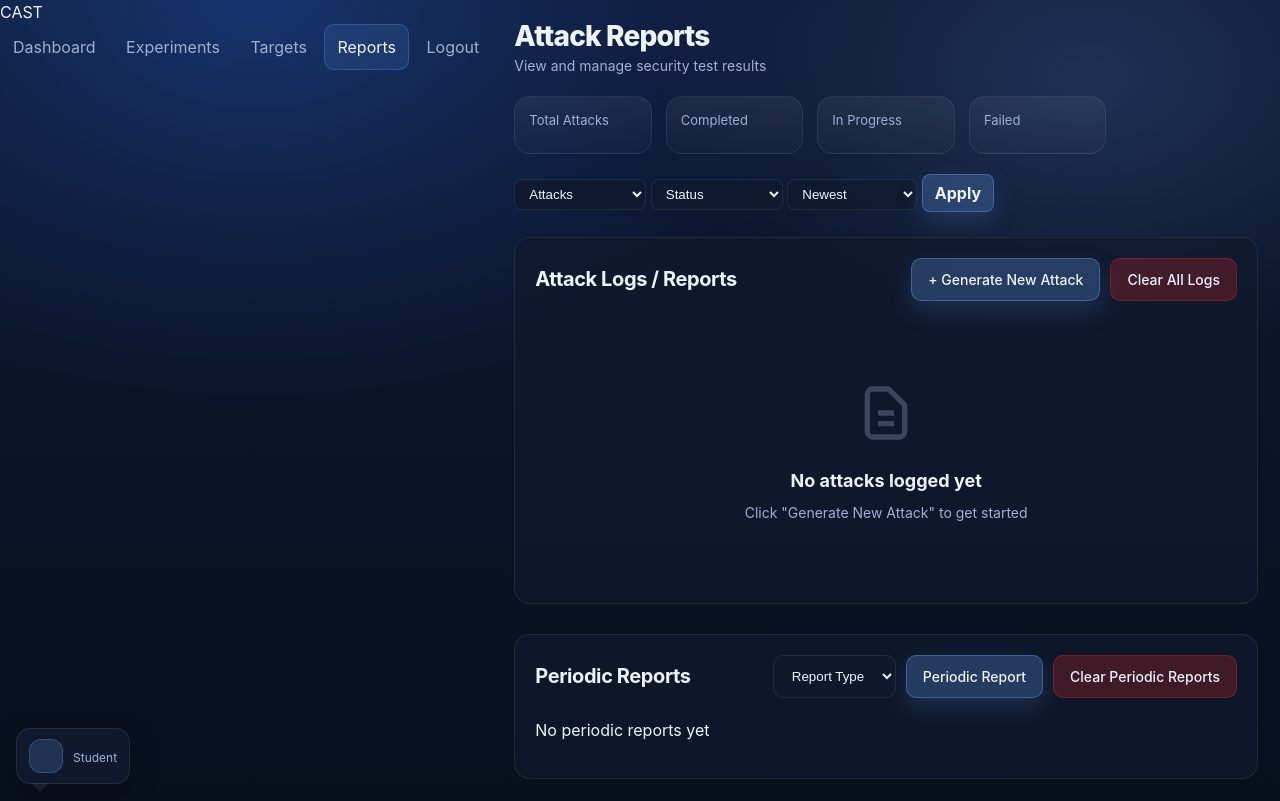
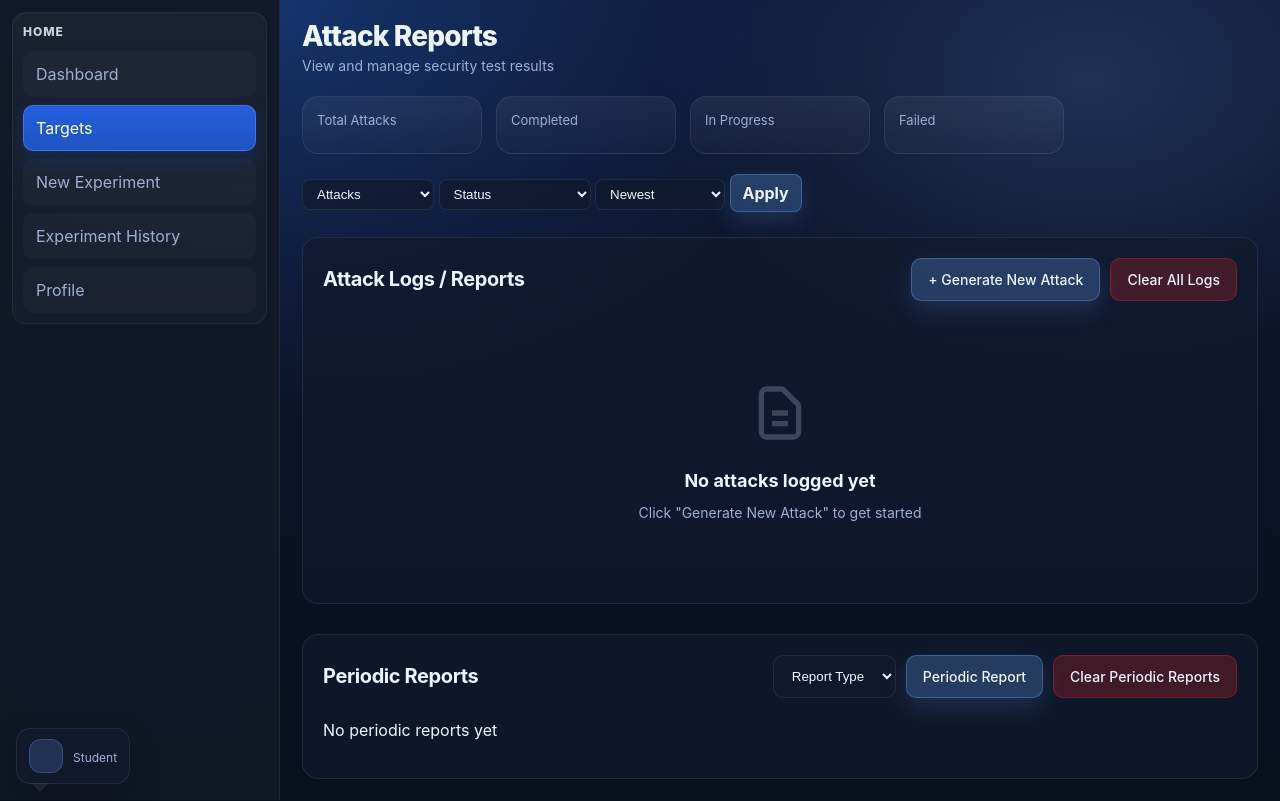
Before and after one commit to jestrada27/CAST---Cyber-Attack-Simulation-Toolkit, a Flask app: template templates/database.html in a window 1280 px wide. Run offline with Flask 3, Linux system fonts and the light colour scheme; the template is opened without the code that fills it, so the values that code supplies are empty.

Commit message:
Update database.html

```diff
--- a/templates/database.html
+++ b/templates/database.html
@@ -472,16 +472,18 @@
 
    <div class="layout">
        <!-- Sidebar -->
-       <aside class="sidebar">
-           <div class="brand">CAST</div>
-           <nav class="nav">
-               <a class="nav-item" href="{{ url_for('main_dashboard') }}">Dashboard</a>
-               <a class="nav-item" href="#">Experiments</a>
-               <a class="nav-item" href="#">Targets</a>
-               <a class="nav-item active" href="{{ url_for('reports.database_page') }}">Reports</a>
-               <a class="nav-item" href="{{ url_for('logout') }}">Logout</a>
-           </nav>
-       </aside>
+       <aside class="left-sidebar">
+      <section class="section">
+        <h3>Home</h3>
+        <div class="button-group">
+          <a class="item" href="{{ url_for('main_dashboard') }}">Dashboard</a>
+          <a class="item is-selected" href="{{ url_for('targets') }}">Targets</a>
+          <a class="item" href="{{ url_for('experiment_builder') }}">New Experiment</a>
+          <a class="item" href="{{ url_for('experiment_history') }}">Experiment History</a>
+          <a class="item" href="{{ url_for('profile') }}">Profile</a>
+        </div>
+      </section>
+    </aside>
 
 
        <!-- Main Content -->
@@ -522,11 +524,11 @@
         <div class="filters_dropdowns">
            <select id="attack_type" name="attack_type">
                 <option value="All">Attacks</option>
-                <option value="Brute Force">Brute Force</option>
-                <option value="SQL Injection">SQL Injection</option>
-                <option value="DNS">DNS Tunneling</option>
+                <option value="brute force">Brute Force</option>
+                <option value="sqli">SQL Injection</option>
+                <option value="dns">DNS Tunneling</option>
                 <option value="XSS">XSS</option>
-                <option value="Replay">Replay</option>
+                <option value="replay">Replay</option>
            </select>
 
             <select id="status" name="status">
@@ -534,6 +536,8 @@
                 <option value="Stored to Local">Stored to Local</option>
                 <option value="In Progress">In Progress</option>
                 <option value="Completed">Completed</option>
+                <option value="Dry-Run Complete">Dry Run Complete</otpion>
+                <option value="Safety Blocked">Safety Blocked</option>
                 <option value="Failed">Failed</option>
            </select>
 
```
